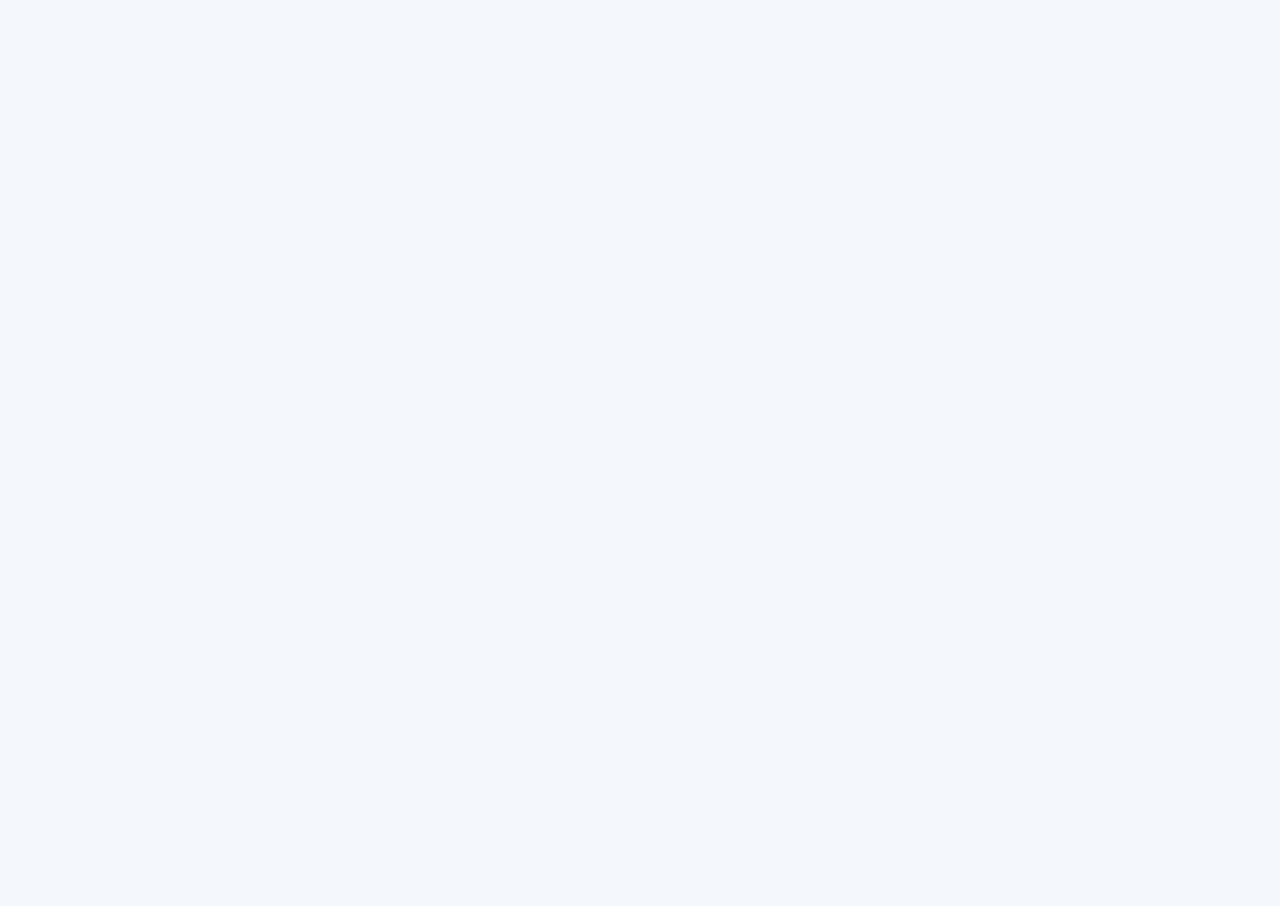
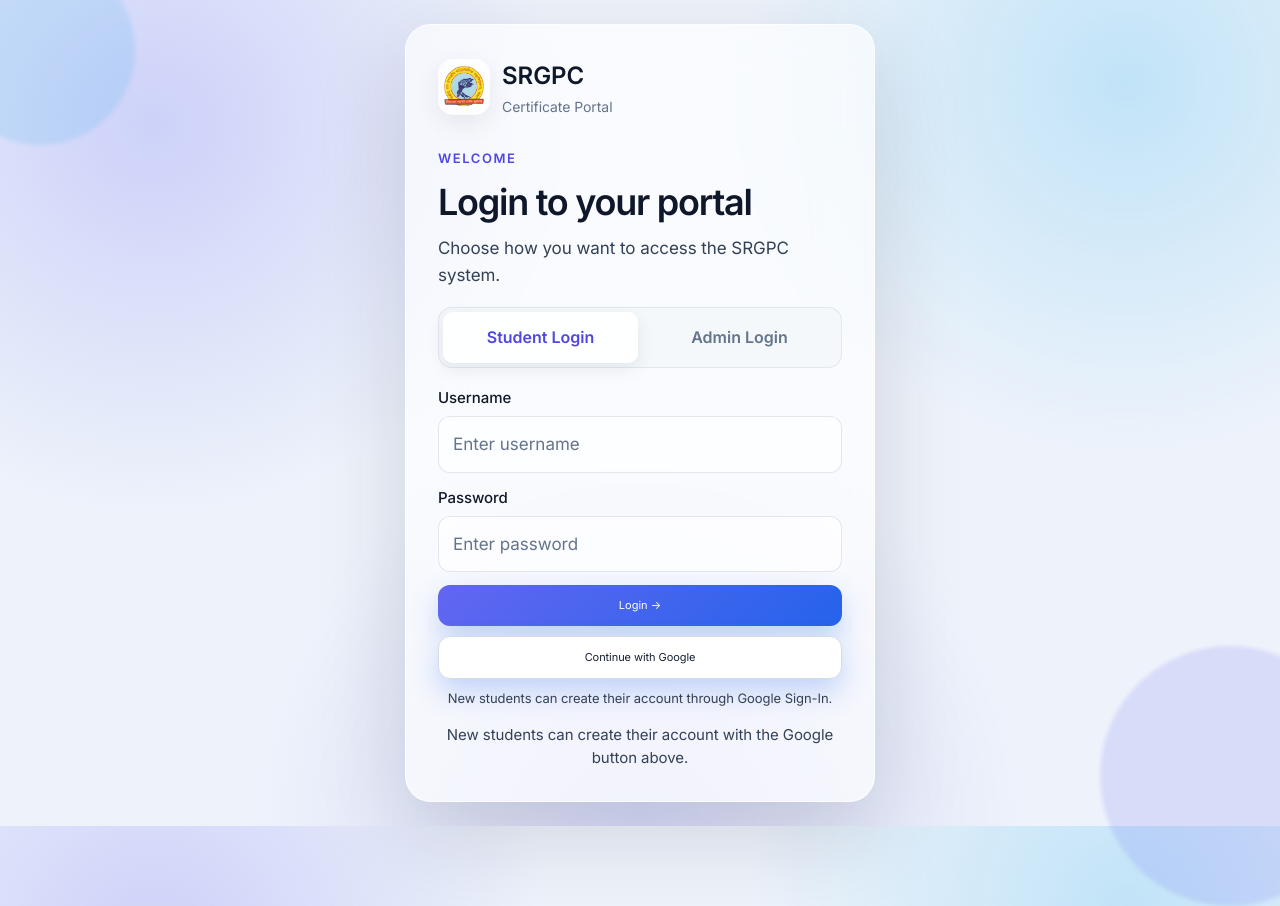
Before and after one commit to shazzxz/SRGPC-Certificate-System, a Flask app: page / in a window 1280 px wide; the page is wider, and only the part inside the window is pictured. Before the commit the part shown is empty. Before the commit the page ends 800 px from the top of that part, so only its background shows below. Run offline with Flask 3, Linux system fonts and the light colour scheme; some libraries are stand-ins or nearby versions.

Commit message:
Fix blank login page caused by malformed HTML

```diff
--- a/templates/login.html
+++ b/templates/login.html
@@ -1,62 +1,126 @@
 <!doctype html>
-<html lang="en"><head>
-<meta charset="utf-8"><meta name="viewport" content="width=device-width,initial-scale=1">
+<html lang="en">
+<head>
+<meta charset="utf-8">
+<meta name="viewport" content="width=device-width,initial-scale=1">
 <title>SRGPC Certificate Portal</title>
 <link rel="stylesheet" href="{{ url_for('static', filename='style.css', v='7') }}">
 <link rel="stylesheet" href="{{ url_for('static', filename='glass.css', v='4') }}">
-
+<link rel="preconnect" href="https://fonts.googleapis.com">
+<link rel="preconnect" href="https://fonts.gstatic.com" crossorigin>
+<link href="https://fonts.googleapis.com/css2?family=Inter:wght@400;500;600;650;700&display=swap" rel="stylesheet">
+<link rel="stylesheet" href="{{ url_for('static', filename='typography.css', v='5') }}">
 <style>
-.auth-theme-toggle{position:fixed;top:18px;right:18px;z-index:5}
 .glass-auth .auth-card{max-width:500px;width:100%;box-sizing:border-box}
-
-
-<link rel="preconnect" href="https://fonts.googleapis.com"><link rel="preconnect" href="https://fonts.gstatic.com" crossorigin><link href="https://fonts.googleapis.com/css2?family=Inter:wght@400;500;600;650;700&display=swap" rel="stylesheet"><link rel="stylesheet" href="{{ url_for('static', filename='typography.css', v='5') }}"></head>
+.login-mode-note{margin-top:10px;font-size:13px;color:#334155;text-align:center;line-height:1.5}
+</style>
+</head>
 <body class="auth-body glass-auth">
-
 <div class="auth-shell">
   <div class="auth-card">
-<div class="auth-brand"><img src="{{ url_for('static', filename='college_logo.png') }}" alt="SRGPC"><div><b>SRGPC</b><span>Certificate Portal</span></div></div>
-<div class="auth-title"><span>WELCOME</span><h1>Login to your portal</h1><p>Choose how you want to access the SRGPC system.</p></div>
-{% with messages=get_flashed_messages(with_categories=true) %}{% for category,message in messages %}<div class="flash {{ category }}">{{ message }}</div>{% endfor %}{% endwith %}
+    <div class="auth-brand">
+      <img src="{{ url_for('static', filename='college_logo.png') }}" alt="SRGPC">
+      <div><b>SRGPC</b><span>Certificate Portal</span></div>
+    </div>
+
+    <div class="auth-title">
+      <span>WELCOME</span>
+      <h1>Login to your portal</h1>
+      <p>Choose how you want to access the SRGPC system.</p>
+    </div>
+
+    {% with messages=get_flashed_messages(with_categories=true) %}
+      {% for category,message in messages %}
+        <div class="flash {{ category }}">{{ message }}</div>
+      {% endfor %}
+    {% endwith %}
+
     <form method="post" action="{{ url_for('do_login') }}" class="auth-form" id="loginForm">
       <input type="hidden" name="role" id="loginRole" value="student">
-<div class="role-switch"><button class="role-tab active" type="button" data-role="student">Student Login</button><button class="role-tab" type="button" data-role="admin">Admin Login</button></div>
+
+      <div class="role-switch">
+        <button class="role-tab active" type="button" data-role="student">Student Login</button>
+        <button class="role-tab" type="button" data-role="admin">Admin Login</button>
+      </div>
+
       <div id="loginStudentArea">
-<label>Username<input name="username" id="loginUsername" required placeholder="Enter username"></label>
-<label>Password<input name="password" id="loginPassword" type="password" required placeholder="Enter password"></label>
+        <label>
+          Username
+          <input name="username" id="loginUsername" required placeholder="Enter username">
+        </label>
+        <label>
+          Password
+          <input name="password" id="loginPassword" type="password" required placeholder="Enter password">
+        </label>
         <button class="primary-btn" id="loginSubmit" type="submit">Login →</button>
-<a href="{{ url_for('google_login') }}" id="googleSignIn" class="primary-btn" style="display:flex;align-items:center;justify-content:center;text-decoration:none;margin-top:10px;background:#fff;color:#172033;border:1px solid #d6dbe4">Continue with Google</a>
+        <a href="{{ url_for('google_login') }}" id="googleSignIn" class="primary-btn" style="display:flex;align-items:center;justify-content:center;text-decoration:none;margin-top:10px;background:#fff;color:#172033;border:1px solid #d6dbe4">
+          Continue with Google
+        </a>
         <div class="login-mode-note">New students can create their account through Google Sign-In.</div>
       </div>
+
       <div id="loginAdminArea" style="display:none">
-<label>Admin username<input name="username" id="adminUsername" placeholder="Admin username"></label>
-<label>Admin password<input name="password" id="adminPassword" type="password" placeholder="Admin password"></label>
+        <label>
+          Admin username
+          <input name="username" id="adminUsername" placeholder="Admin username">
+        </label>
+        <label>
+          Admin password
+          <input name="password" id="adminPassword" type="password" placeholder="Admin password">
+        </label>
         <button class="primary-btn" id="adminLoginSubmit" type="submit">Login as Admin →</button>
         <div class="login-mode-note">Use your configured administrator username and password.</div>
       </div>
     </form>
-<div class="register-link" id="studentRegister">New students can create their account with the Google button above.</div>
-<div class="admin-note" id="adminHint" style="display:none"><b>Admin access</b><span>Use the configured master/staff password or your granted Google admin access.</span></div>
-</div></div>
+
+    <div class="register-link" id="studentRegister">
+      New students can create their account with the Google button above.
+    </div>
+    <div class="admin-note" id="adminHint" style="display:none">
+      <b>Admin access</b>
+      <span>Use the configured administrator username and password.</span>
+    </div>
+  </div>
+</div>
+
 <script>
 (function(){
- const role=document.getElementById('loginRole');
- const tabs=[...document.querySelectorAll('.role-tab')];
- const studentArea=document.getElementById('loginStudentArea'), adminArea=document.getElementById('loginAdminArea');
- const su=document.getElementById('loginUsername'),sp=document.getElementById('loginPassword');
- const au=document.getElementById('adminUsername'),ap=document.getElementById('adminPassword');
- const reg=document.getElementById('studentRegister'),hint=document.getElementById('adminHint');
+  const role = document.getElementById('loginRole');
+  const tabs = [...document.querySelectorAll('.role-tab')];
+  const studentArea = document.getElementById('loginStudentArea');
+  const adminArea = document.getElementById('loginAdminArea');
+  const studentUser = document.getElementById('loginUsername');
+  const studentPass = document.getElementById('loginPassword');
+  const adminUser = document.getElementById('adminUsername');
+  const adminPass = document.getElementById('adminPassword');
+  const registerNote = document.getElementById('studentRegister');
+  const adminHint = document.getElementById('adminHint');
+
   function setRole(next){
-   const admin=next==='admin'; role.value=next;
-   tabs.forEach(t=>t.classList.toggle('active',t.dataset.role===next));
-   studentArea.style.display=admin?'none':'block'; adminArea.style.display=admin?'block':'none';
-   su.disabled=admin; sp.disabled=admin; su.required=!admin; sp.required=!admin;
-   au.disabled=!admin; ap.disabled=!admin; au.required=admin; ap.required=admin;
-   reg.style.display=admin?'none':'block'; hint.style.display=admin?'flex':'none';
+    const admin = next === 'admin';
+    role.value = next;
+    tabs.forEach(tab => tab.classList.toggle('active', tab.dataset.role === next));
+    studentArea.style.display = admin ? 'none' : 'block';
+    adminArea.style.display = admin ? 'block' : 'none';
+
+    studentUser.disabled = admin;
+    studentPass.disabled = admin;
+    studentUser.required = !admin;
+    studentPass.required = !admin;
+
+    adminUser.disabled = !admin;
+    adminPass.disabled = !admin;
+    adminUser.required = admin;
+    adminPass.required = admin;
+
+    registerNote.style.display = admin ? 'none' : 'block';
+    adminHint.style.display = admin ? 'flex' : 'none';
   }
- tabs.forEach(t=>t.addEventListener('click',()=>setRole(t.dataset.role)));
+
+  tabs.forEach(tab => tab.addEventListener('click', () => setRole(tab.dataset.role)));
   setRole('student');
 })();
 </script>
 <script src="{{ url_for('static', filename='app.js', v='8') }}"></script>
-</body></html>
+</body>
+</html>
```
Lines whose indentation alone changed are shown as unchanged.
